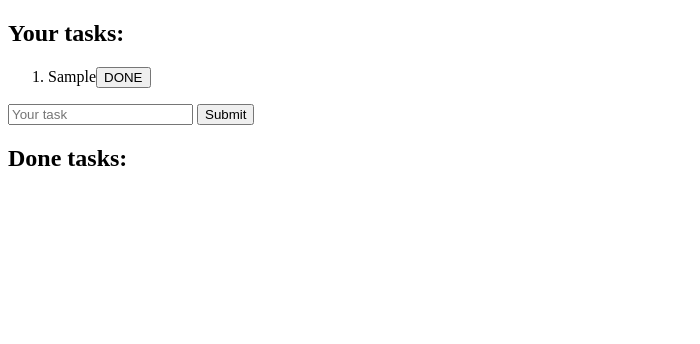
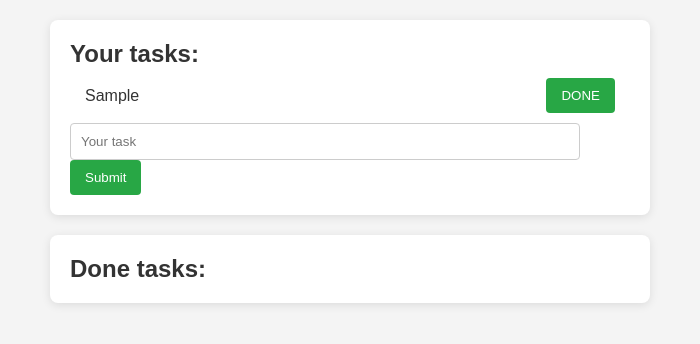
Before and after one commit to Andrewchistyakov/ivr, an Electron app: page index.html in a window 700 px wide. Both pictures are taken after typing "Sample" into the empty fields and a click on the button "Submit". Drawn offline with Linux system fonts and the light colour scheme; no server answers.

Commit message:
added styles (you.com)

```diff
--- a/index.html
+++ b/index.html
@@ -10,7 +10,7 @@
     <link rel="icon" href="./favicon.ico" type="image/x-icon">
   </head>
   <body>
-    <div id="todo-list">
+    <div id="todo-list" class="todo-container">
       <h2>Your tasks:</h2>
       <ol id="task-list">
 
@@ -18,6 +18,8 @@
 
       <input type="text" id="taskInput" placeholder="Your task">
       <button id="submit-task" onclick="addTask()">Submit</button>
+    </div>
+    <div class="todo-container">
       <h2>Done tasks:</h2>
       <ul id="done-tasks">
 
--- a/script.js
+++ b/script.js
@@ -31,6 +31,9 @@ const addTaskToDOM = function(text) {
     const taskToAdd = document.createElement("li");
     taskToAdd.textContent = text;
 
+    // adding css class to a task
+    taskToAdd.classList.add("todo-item");
+
     // creating a button to done tasks
     const doneButton = document.createElement('button');
     const doneList = document.getElementById('done-tasks');
@@ -38,6 +41,7 @@ const addTaskToDOM = function(text) {
     doneButton.onclick = () => {
         doneButton.remove(); // done tasks dont need a button
         taskToAdd.remove(); //removes the task
+        taskToAdd.classList.add("completed"); // adds css styles for completed tasks
         doneList.appendChild(taskToAdd); // adds the task to "done" list when clicked
         saveTaskToDoneLS(text); // transferring the task from "ready" local storage to "done"
     };
@@ -52,6 +56,10 @@ const addDoneTaskToDOM = function(text) {
     // creating a new <li> with out task
     const taskToAdd = document.createElement("li");
     taskToAdd.textContent = text;
+
+    // adding css class to a task
+    taskToAdd.classList.add("todo-item");
+    taskToAdd.classList.add("completed");
 
     // finally adding task to the list
     const doneTaskList = document.getElementById("done-tasks");
--- a/style.css
+++ b/style.css
@@ -0,0 +1,82 @@
+* {
+    margin: 0;
+    padding: 0;
+    box-sizing: border-box;
+}
+
+body {
+    font-family: 'Arial', sans-serif;
+    background-color: #f4f4f4;
+    color: #333;
+}
+
+.todo-container {
+    max-width: 600px;
+    margin: 20px auto;
+    padding: 20px;
+    background: #fff;
+    border-radius: 8px;
+    box-shadow: 0 2px 10px rgba(0, 0, 0, 0.1);
+
+    /*
+    display: flex;
+    justify-content: space-between;
+    align-items: center;
+    margin-bottom: 20px;  Add some space below the input */
+}
+
+.todo-item {
+    display: flex;
+    justify-content: space-between;
+    align-items: center;
+    padding: 10px 15px;
+    border-bottom: 1px solid #eee;
+}
+
+.todo-item:last-child {
+    border-bottom: none;
+}
+
+.todo-item:hover {
+    background-color: #f9f9f9;
+    cursor: pointer;
+}
+
+.todo-item.completed {
+    text-decoration: line-through;
+    color: #aaa;
+}
+
+input[type="text"] {
+    flex: 1;
+    width: calc(100% - 50px);
+    padding: 10px;
+    border: 1px solid #ccc;
+    border-radius: 4px;
+    margin-right: 10px;
+}
+
+button {
+    padding: 10px 15px;
+    background-color: #28a745;
+    color: white;
+    border: none;
+    border-radius: 4px;
+    cursor: pointer;
+}
+
+button:hover {
+    background-color: #218838;
+}
+
+@media (max-width: 600px) {
+    .todo-container {
+        width: 90%;
+        margin: 10px auto;
+    }
+
+    input[type="text"] {
+        width: 100%;
+        margin-right: 0;
+    }
+}
```
